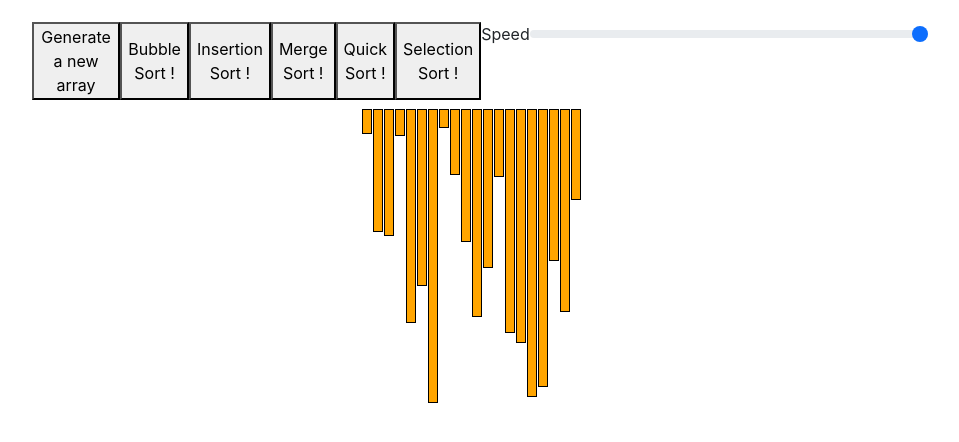
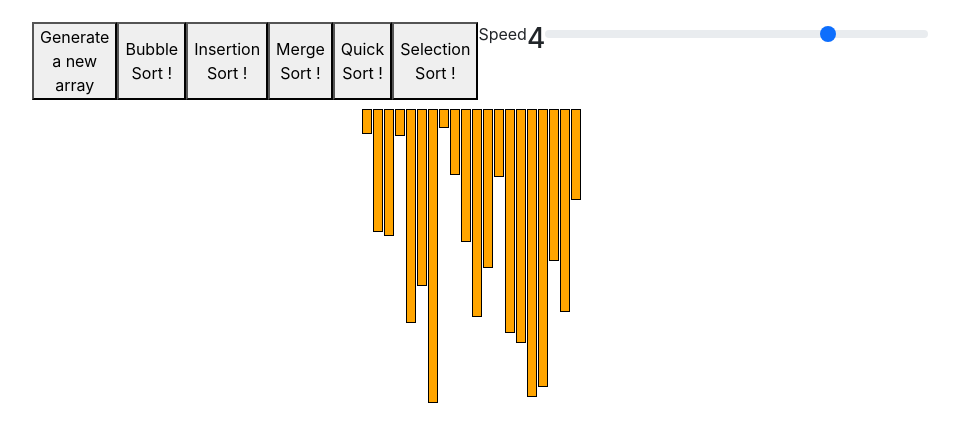
Before and after one commit to abhishekghosh-in/Sorting-Visualizer-React, a React (Create React App) app: page / in a window 1280 px wide. Shown: the top 442 px of the page, without its empty margins (169-1128 px from the left). Built offline with nearby package versions, Linux system fonts and the light colour scheme.

Commit message:
Fixed speed

```diff
--- a/src/App.js
+++ b/src/App.js
@@ -21,7 +21,7 @@ let thirdColor = "pink";
 function App() {
 
   const [disableFlag, setDisableFlag] = useState(false);
-  const [speed, setSpeed] = useState(10);
+  const [speed, setSpeed] = useState(25);
 
   let color_temp = [...Array(sizeArray)].map((_, i) => firstColor);
   const [color, setColor] = useState(color_temp);
@@ -125,7 +125,8 @@ function App() {
         <button onClick = {() => quick_sort_array() } disabled={disableFlag}>Quick Sort !</button>
         <button onClick = {() => selection_sort_array() } disabled={disableFlag}>Selection Sort !</button>
         <label htmlFor="customRange2" className="form-label">Speed</label>
-        <input type="range" onChange={(e) => setSpeed(135 - 25*e.currentTarget.value)} min={1} max={5} className="form-range" id="customRange2" disabled = {disableFlag}></input>
+        <h3>{5 - (speed-5)/20}</h3>
+        <input type="range" min='5' max='85' step='20' value={90 - speed} onChange={(e) => setSpeed(90 - e.target.value)} className="form-range" id="customRange2" disabled = {disableFlag}></input>
       </div>
 
       <div className="array-bars-space">
```
